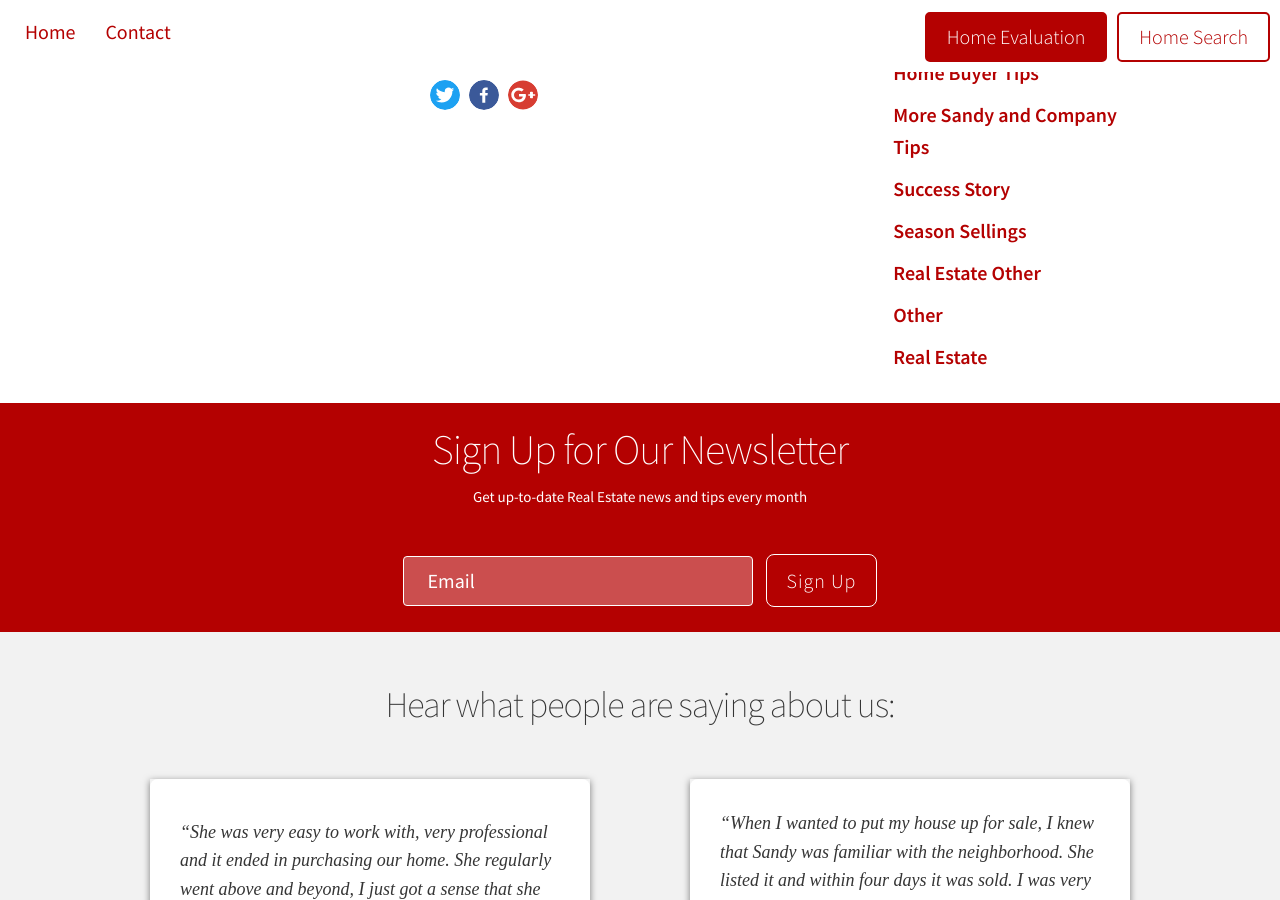
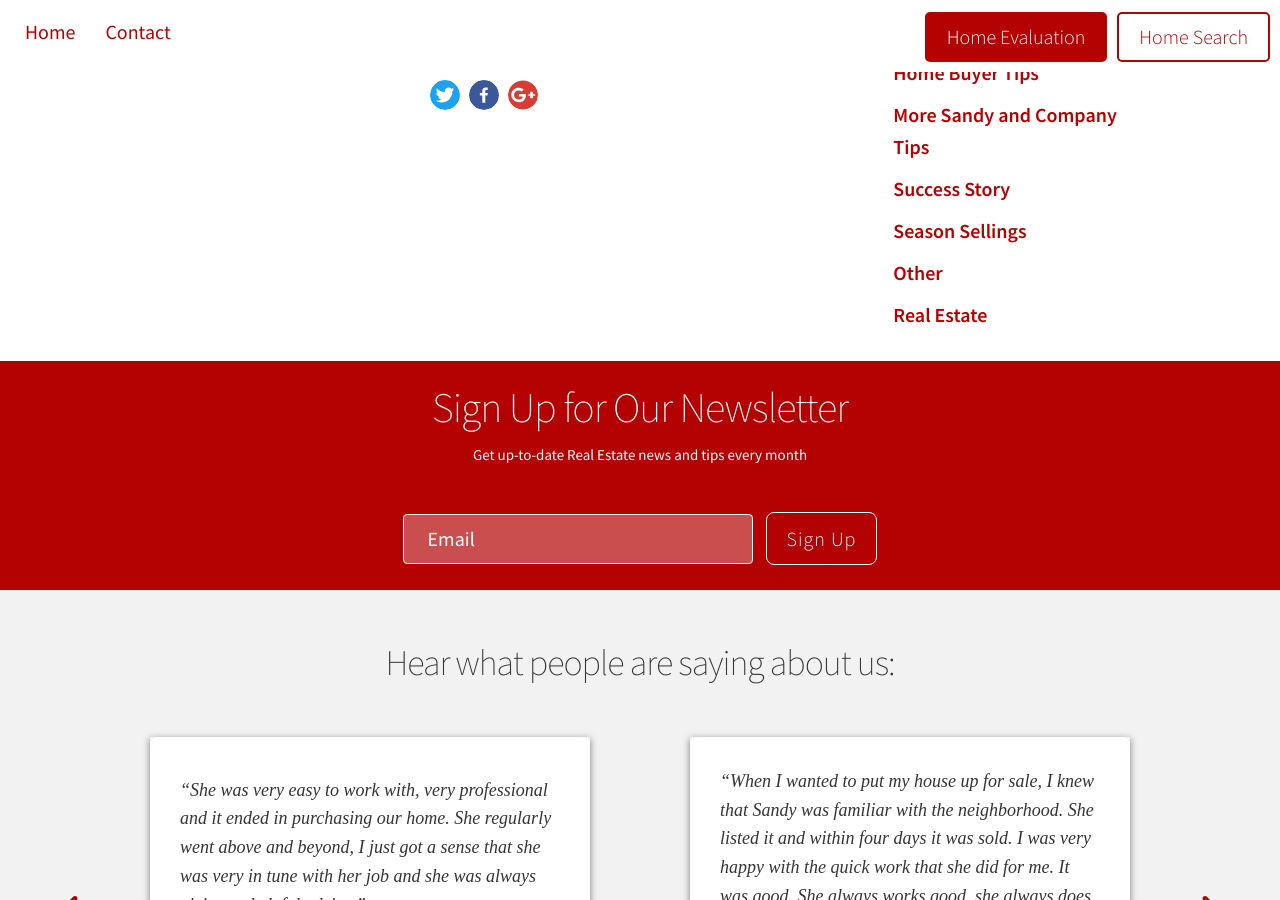
Before and after one commit to Vyral/sandy-eagon-blog, a Jekyll site: the page built from _posts/2016-03-23-what-is-most-important-to-you-in-real.md, in a window 1280 px wide and 900 px high, scrolled down 1566 px. Built offline with Jekyll 4.4.1, drawn with Linux system fonts in a browser that asks for light colours; nearby versions of some CDN libraries.

Commit message:
Updated '_posts/2016-03-23-what-is-most-important-to-you-in-real.md' via CloudCannon

```diff
--- a/_posts/2016-03-23-what-is-most-important-to-you-in-real.md
+++ b/_posts/2016-03-23-what-is-most-important-to-you-in-real.md
@@ -4,7 +4,7 @@
 date: '2016-03-23T13:04:00.001-07:00'
 author: Vyral Admin
 tags:
-- Real Estate Other
+- More Sandy and Company Tips
 excerpt:
 enclosure:
 pullquote: Think about the big picture.
```
